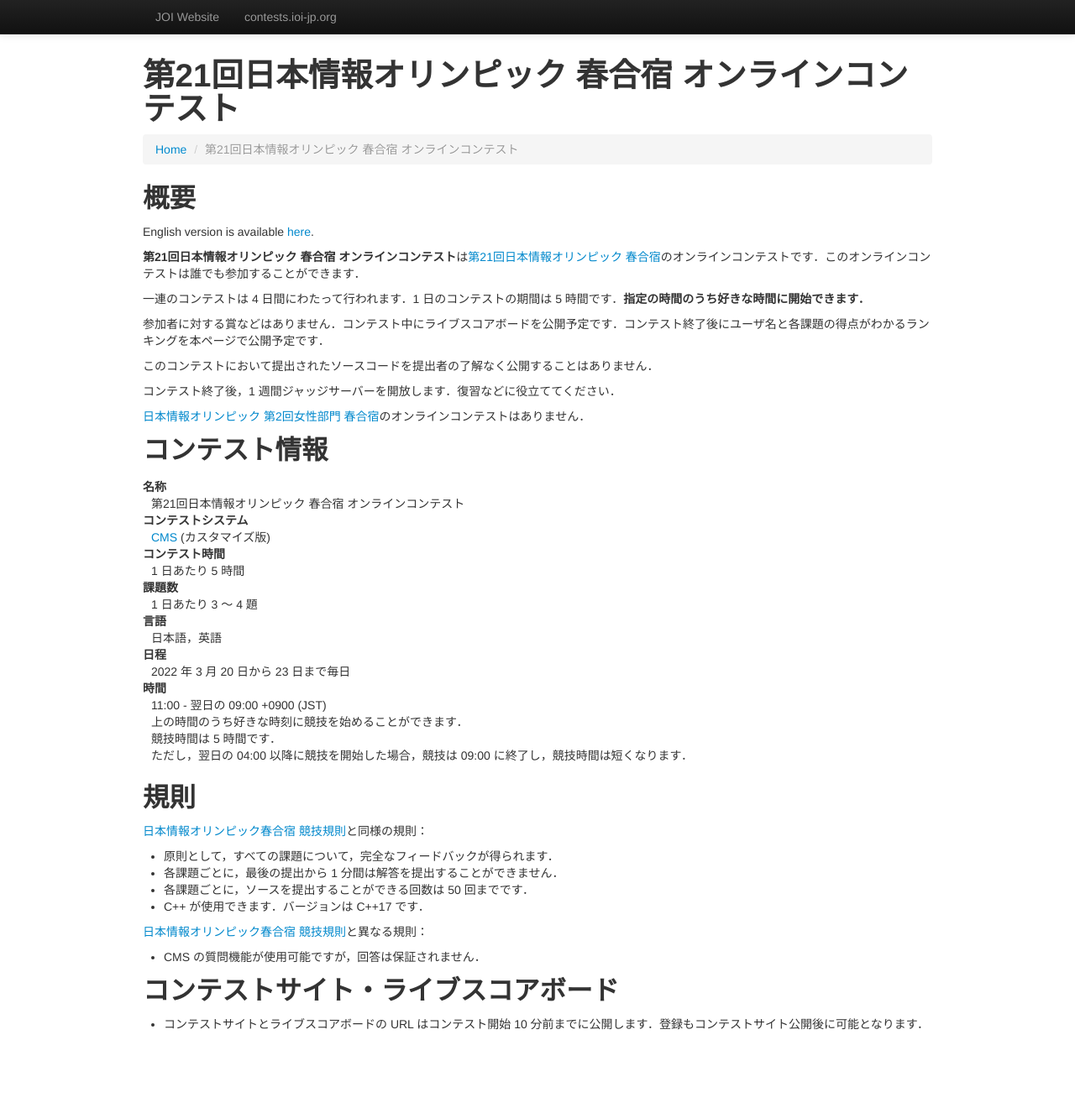
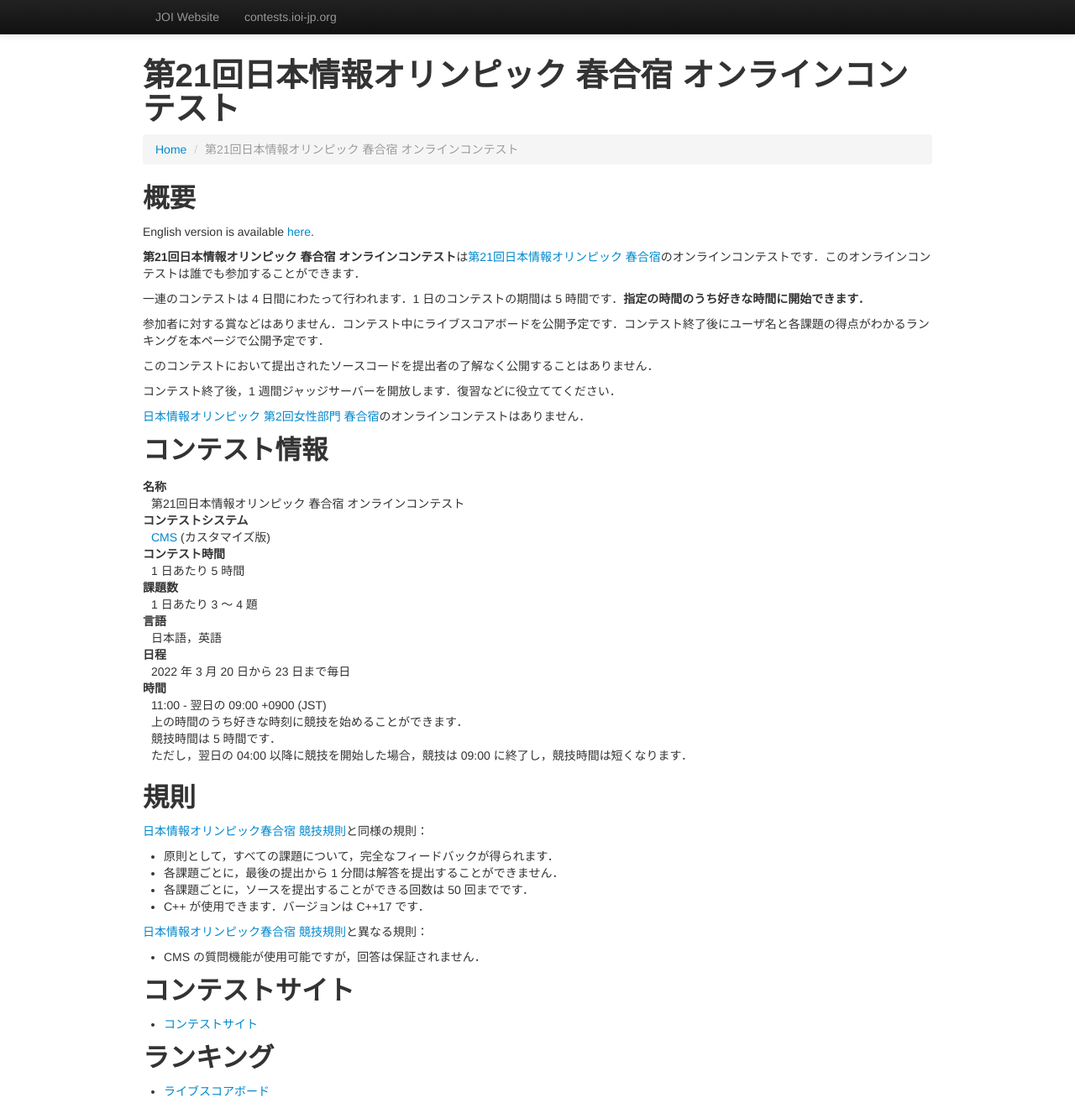
Before and after one commit to jcioi/joi-contests-site, a Jekyll site: the page built from joi-sp-2022/index.md, in a window 1280 px wide and 1320 px high. Shown: the whole window at 84% size. Built offline with Jekyll 4.4.1, drawn with Linux system fonts in a browser that asks for light colours.

Commit message:
modify 2022-sp-open

```diff
--- a/joi-sp-2022/index.md
+++ b/joi-sp-2022/index.md
@@ -65,6 +65,10 @@ English version is available [here](./index-en.html).
 
 - CMS の質問機能が使用可能ですが，回答は保証されません．
 
-## コンテストサイト・ライブスコアボード
+## コンテストサイト
 
-- コンテストサイトとライブスコアボードの URL はコンテスト開始 10 分前までに公開します．登録もコンテストサイト公開後に可能となります．
+- [コンテストサイト](https://cms.ioi-jp.org)
+
+## ランキング
+
+- [ライブスコアボード](https://ranking.cms.ioi-jp.org)
```
